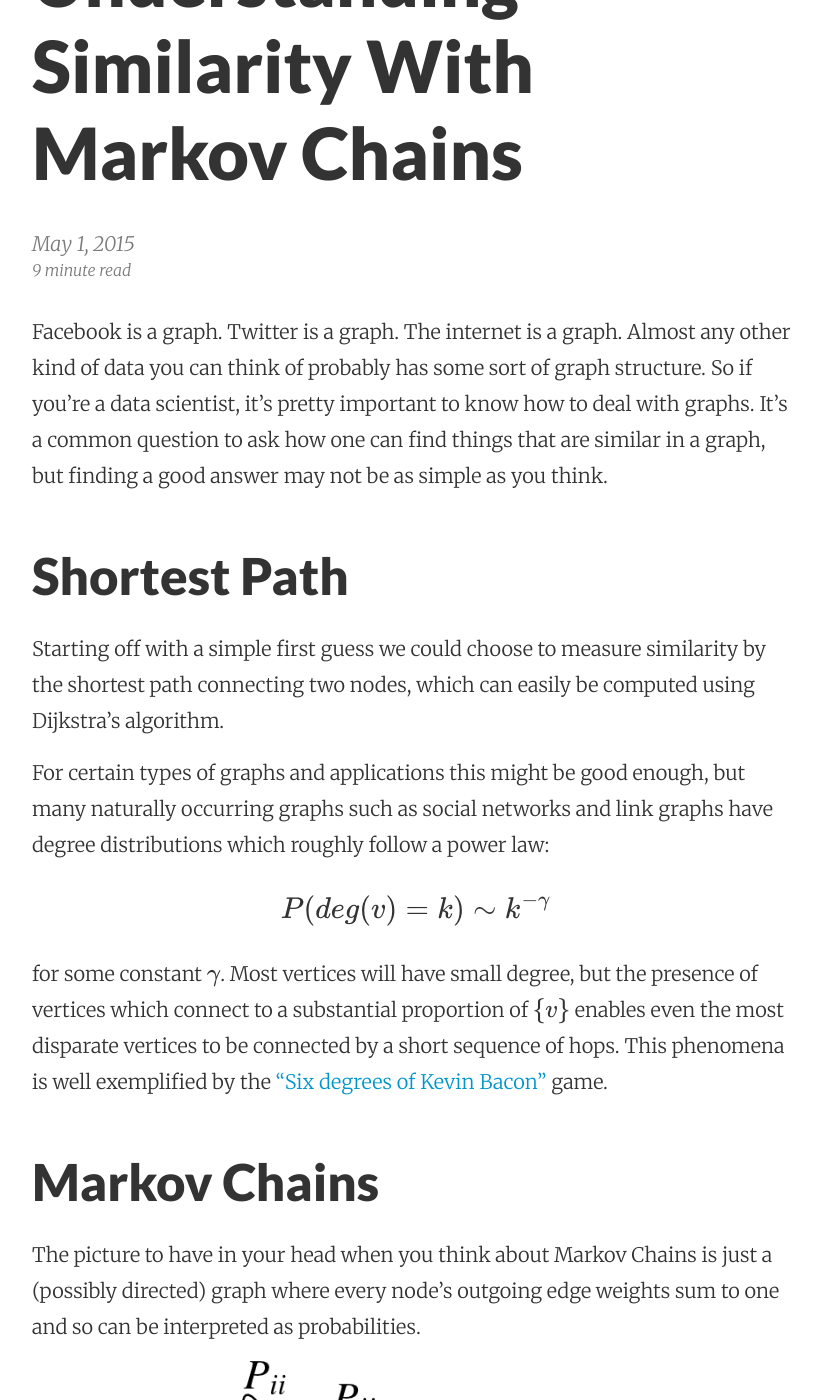
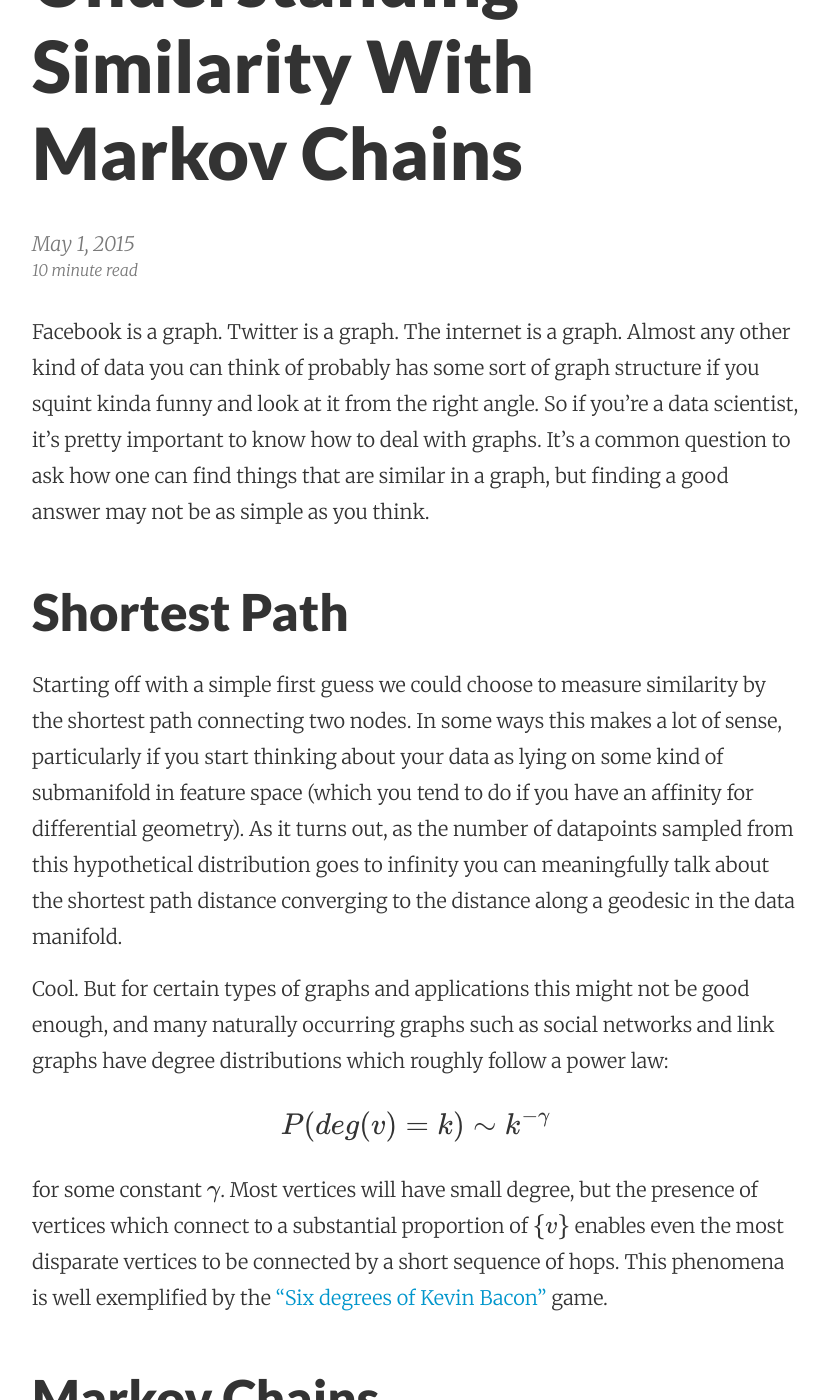
Before and after one commit to steveKapturowski/steveKapturowski.github.io, a Jekyll site: the page built from _posts/2015-05-01-understanding-similarity-with-markov-chains.md, in a window 1280 px wide and 1400 px high, scrolled down 344 px. Shown: the whole window, without its empty margins (224-1053 px from the left). Built offline with Jekyll 4.4.1, drawn with Linux system fonts in a browser that asks for light colours; nearby versions of some CDN libraries; formulas are drawn with MathJax 3; some of the changed text lies outside the part shown.

Commit message:
update markov chain post

```diff
--- a/_posts/2015-05-01-understanding-similarity-with-markov-chains.md
+++ b/_posts/2015-05-01-understanding-similarity-with-markov-chains.md
@@ -6,13 +6,13 @@ summary:   Facebook is a graph. Twitter is a graph. The internet is a graph. Alm
 permalink: understanding-similarity
 ---
 
-Facebook is a graph. Twitter is a graph. The internet is a graph. Almost any other kind of data you can think of probably has some sort of graph structure. So if you're a data scientist, it's pretty important to know how to deal with graphs. It's a common question to ask how one can find things that are similar in a graph, but finding a good answer may not be as simple as you think.
+Facebook is a graph. Twitter is a graph. The internet is a graph. Almost any other kind of data you can think of probably has some sort of graph structure if you squint kinda funny and look at it from the right angle. So if you're a data scientist, it's pretty important to know how to deal with graphs. It's a common question to ask how one can find things that are similar in a graph, but finding a good answer may not be as simple as you think.
 
 ## Shortest Path
 
-Starting off with a simple first guess we could choose to measure similarity by the shortest path connecting two nodes, which can easily be computed using Dijkstra's algorithm.
+Starting off with a simple first guess we could choose to measure similarity by the shortest path connecting two nodes. In some ways this makes a lot of sense, particularly if you start thinking about your data as lying on some kind of submanifold in feature space (which you tend to do if you have an affinity for differential geometry). As it turns out, as the number of datapoints sampled from this hypothetical distribution goes to infinity you can meaningfully talk about the shortest path distance converging to the distance along a geodesic in the data manifold.
 
-For certain types of graphs and applications this might be good enough, but many naturally occurring graphs such as social networks and link graphs have degree distributions which roughly follow a power law:
+Cool. But for certain types of graphs and applications this might not be good enough, and many naturally occurring graphs such as social networks and link graphs have degree distributions which roughly follow a power law:
 
 $$ P(deg(v)=k) \sim k^{-\gamma} $$
 
@@ -93,7 +93,7 @@ Alternatively, given any <i>two</i> vertices, we compute their PageRank's separa
 
 ## Commute Times and Hitting Times
 
-[Hitting times](http://en.wikipedia.org/wiki/Hitting_time) are a very interesting property that capture a considerable amount of the connectivity structure of a graph. But they might not map to the notion of similariy we want because it's not symmetric, i.e.: the hitting time from a to b is not the same as the hitting time from b to a. Fortunately there a very easy way to fix this: define the <i>commute time</i> $$ C_{ij} \equiv h_{ij} + h_{ji} $$ as the expected time to travel from i to j and then return back to i.
+[Hitting times](http://en.wikipedia.org/wiki/Hitting_time) are a very interesting property that can capture a considerable amount of the connectivity structure of a graph. But depending on our application they might not map to the notion of similariy we want because it's not symmetric between vertices, i.e.: the hitting time from a to b is not the same as the hitting time from b to a. Fortunately there a very easy way to fix this: define the <i>commute time</i> $$ C_{ij} \equiv h_{ij} + h_{ji} $$ as the expected time to travel from i to j and then return back to i.
 
 Great! Now that we have a nice, symmetric notion of Markov similarity, how do we compute it?
 
@@ -148,8 +148,13 @@ def truncatedHittingTimes(W, i, T=100):
 	return h + T*(one_vector-used_probability)
 {% endhighlight %}
 
-That's all! Hopefully you've found it all an interesting read and are able to break out some of these ideas the next time you're faced with a nasty graph of data you need to make sense of. I've tried to be fairly thorough, but it's very possible I let errors slip by or left out interesting alternatives; so as always, feedback and corrections are greatly appreciated!
+
+## Coda
+
+This still isn't the end of the story, as e.g. [Luxburg et al. 2011](https://arxiv.org/pdf/1003.1266.pdf) study the behavior of commute times in certain types of random graph and prove that as the size of these graphs tends to infinity the commute times converge to purely local quantities with respect to the considered vertices. Thus for such graphs commute times may fail to convey any meaninful information as a distance measure! [Diffusion distance](http://www.math.pku.edu.cn/teachers/yaoy/Fall2011/lecture10.pdf) could be a good alternative if you're faced with this situation, but there's an important moral here: much like machine learning algorithms there's no free lunch when it comes to measuring distance on graphs. Always think about the failure cases and never try just one.
 
 ## Links and Resources
 
 [D. Rao, D. Yarowsky, C. Callison-Burch, Affinity Measures based on the Graph Laplacian.](http://www.cis.upenn.edu/~ccb/publications/graph-laplacian-affinity-measures.pdf)
+
+[U. Luxburg, A. Radl, M. Hein, Hitting and Commute Times in Large Random Neighborhood Graphs.](http://jmlr.org/papers/volume15/vonluxburg14a/vonluxburg14a.pdf)
```
Also changed, not shown: 2 other files.
